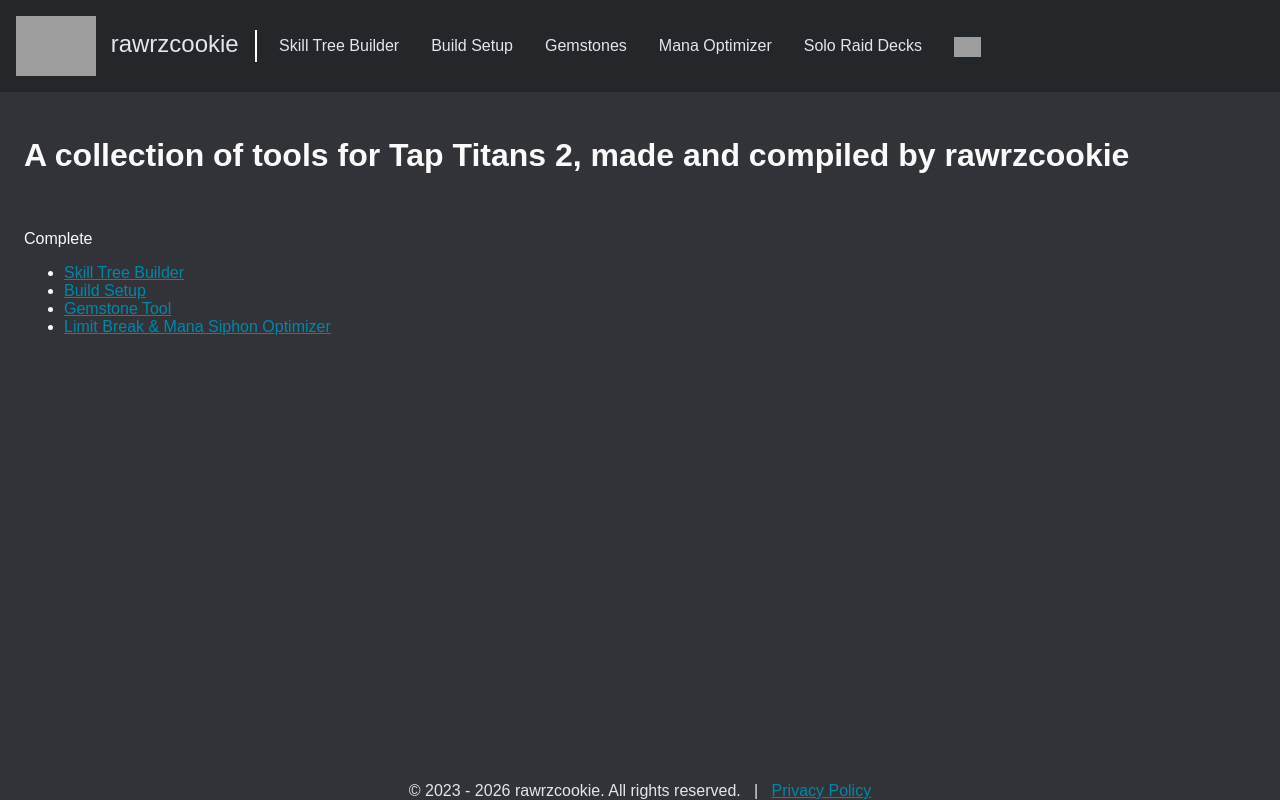
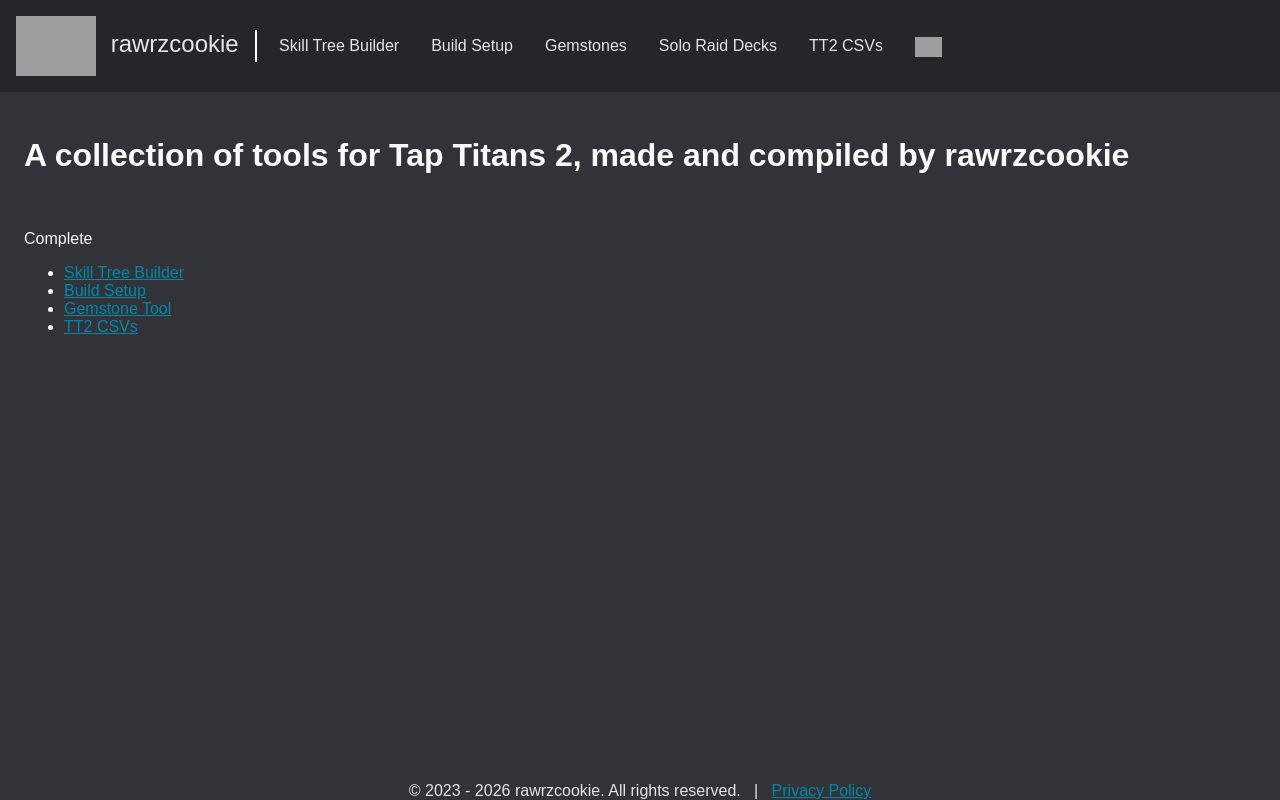
Before and after one commit to rawrzcookie/rawrzcookie.github.io, a plain HTML site: page index.html in a window 1280 px wide. Drawn offline with Linux system fonts and the light colour scheme; grey boxes are pictures that could not be loaded.

Commit message:
Directory changes - Add TT2 CSV - Remove LB/MS Optimizer

```diff
--- a/index.html
+++ b/index.html
@@ -46,7 +46,7 @@
                     <li><a href="spopti.html">Skill Tree Builder</a></li>
                     <li><a href="setup.html">Build Setup</a></li>
                     <li><a href="gemstones.html">Gemstone Tool</a></li>
-                    <li><a href="lbms.html">Limit Break & Mana Siphon Optimizer</a></li>
+                    <li><a href="https://github.com/rawrzcookie/TT2_CSV">TT2 CSVs</a></li>
                 </ul>
             </div>
         </div>
--- a/javascripts/navbar.js
+++ b/javascripts/navbar.js
@@ -24,8 +24,8 @@
                         <li><a href="spopti.html">Skill Tree Builder</a></li>
                         <li><a href="setup.html">Build Setup</a></li>
                         <li><a href="gemstones.html">Gemstones</a></li>
-                        <li><a href="lbms.html">Mana Optimizer</a></li>
                         <li><a href="soloraid.html">Solo Raid Decks</a></li>
+                        <li><a href="https://github.com/rawrzcookie/TT2_CSV">TT2 CSVs</a></li>
                         <li><a href="https://discord.gg/zhJt63Atn3" style="padding-bottom: 5px;"><img
                                 src="https://assets-global.website-files.com/6257adef93867e50d84d30e2/636e0a69f118df70ad7828d4_icon_clyde_blurple_RGB.svg"
                                 height="20"></a></li>
```
